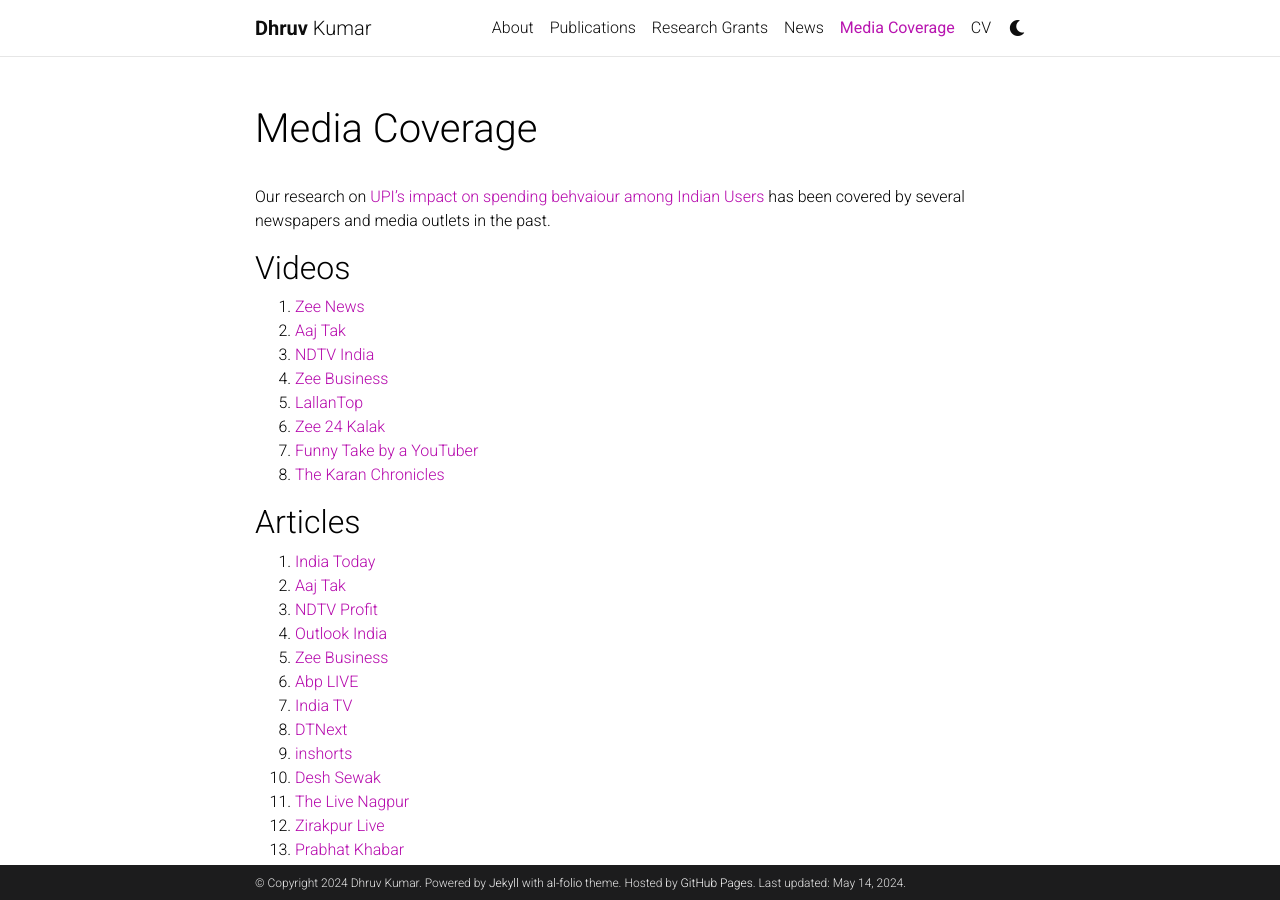
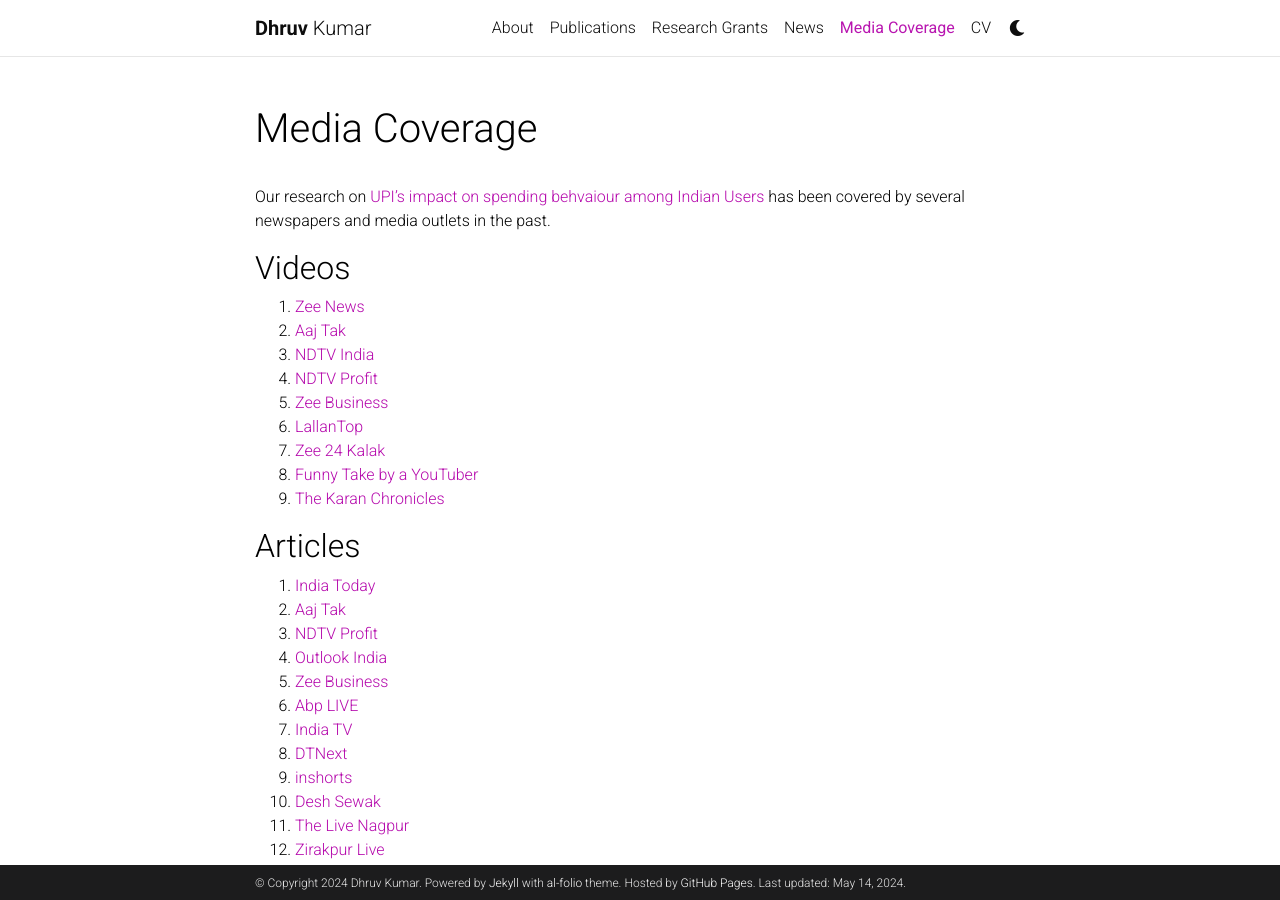
Before and after one commit to kudhru/kudhru.github.io, a Jekyll site: the page built from _pages/press.md, in a window 1280 px wide and 900 px high. Built offline with Jekyll 4.4.1, drawn with Linux system fonts in a browser that asks for light colours; comment, search, counter and statistics services are not loaded; a style sheet for code colours, icons or effects is not loaded.

Commit message:
add more media coverage

```diff
--- a/_pages/press.md
+++ b/_pages/press.md
@@ -15,11 +15,12 @@
 1. [Zee News](https://www.youtube.com/watch?v=qj4JbB4GRD4)
 2. [Aaj Tak](https://www.aajtak.in/business/utility/video/upi-making-users-to-overspend-while-some-helping-saving-iit-delhi-survey-reveals-1941206-2024-05-10)
 3. [NDTV India](https://www.youtube.com/watch?v=zUzGH9r_BwU)
-4. [Zee Business](https://www.youtube.com/watch?v=ZQJh0mvkg6A)
-5. [LallanTop](https://www.youtube.com/watch?v=zvvEH6Z4wTA&t=105s)
-6. [Zee 24 Kalak](https://www.pratidintime.com/pratidin-exclusive/from-cash-to-cashless-upis-impact-on-spending-behavior-among-indian-users)
-7. [Funny Take by a YouTuber](https://www.youtube.com/watch?v=reec6VuNHYQ)
-8. [The Karan Chronicles](https://www.youtube.com/watch?v=Cu0uAfm_lEI)
+4. [NDTV Profit](https://www.youtube.com/watch?v=VcfFPmTLkUM)
+5. [Zee Business](https://www.youtube.com/watch?v=ZQJh0mvkg6A)
+6. [LallanTop](https://www.youtube.com/watch?v=zvvEH6Z4wTA&t=105s)
+7. [Zee 24 Kalak](https://www.pratidintime.com/pratidin-exclusive/from-cash-to-cashless-upis-impact-on-spending-behavior-among-indian-users)
+8. [Funny Take by a YouTuber](https://www.youtube.com/watch?v=reec6VuNHYQ)
+9. [The Karan Chronicles](https://www.youtube.com/watch?v=Cu0uAfm_lEI)
 
 ## Articles
 
```
